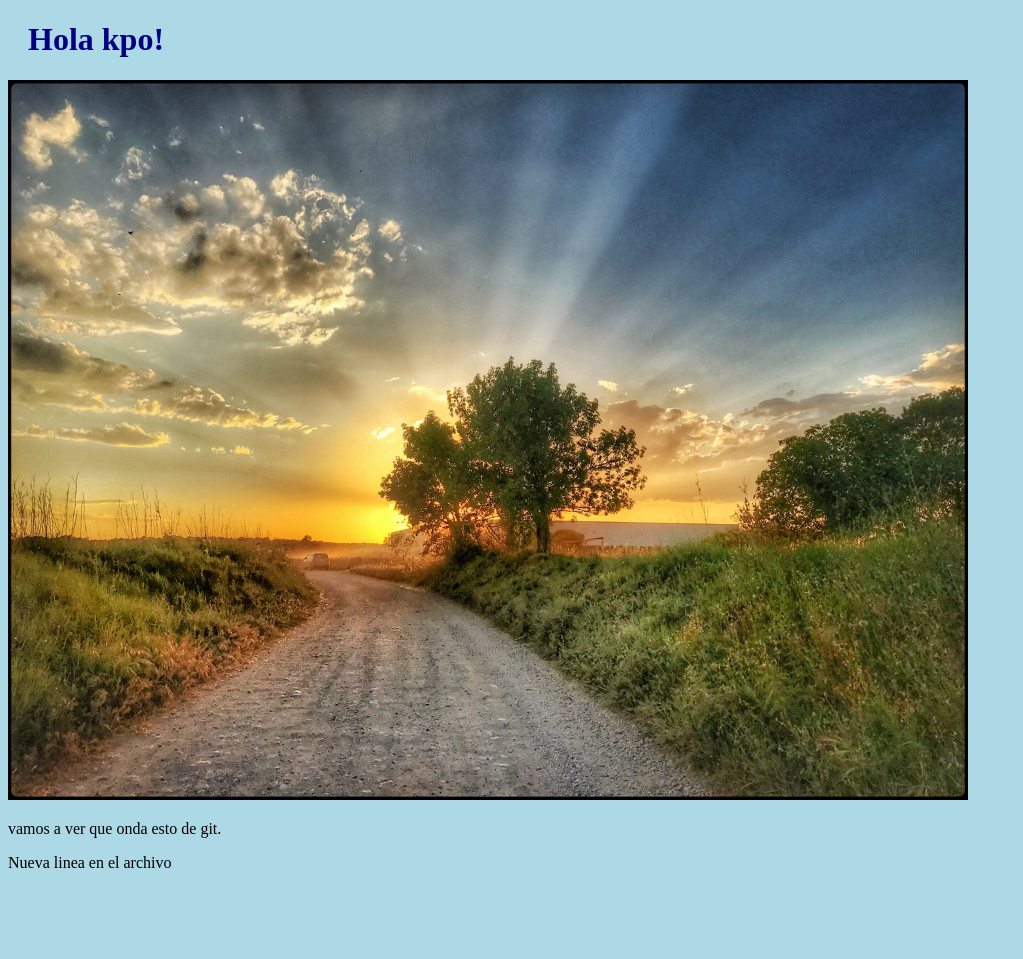
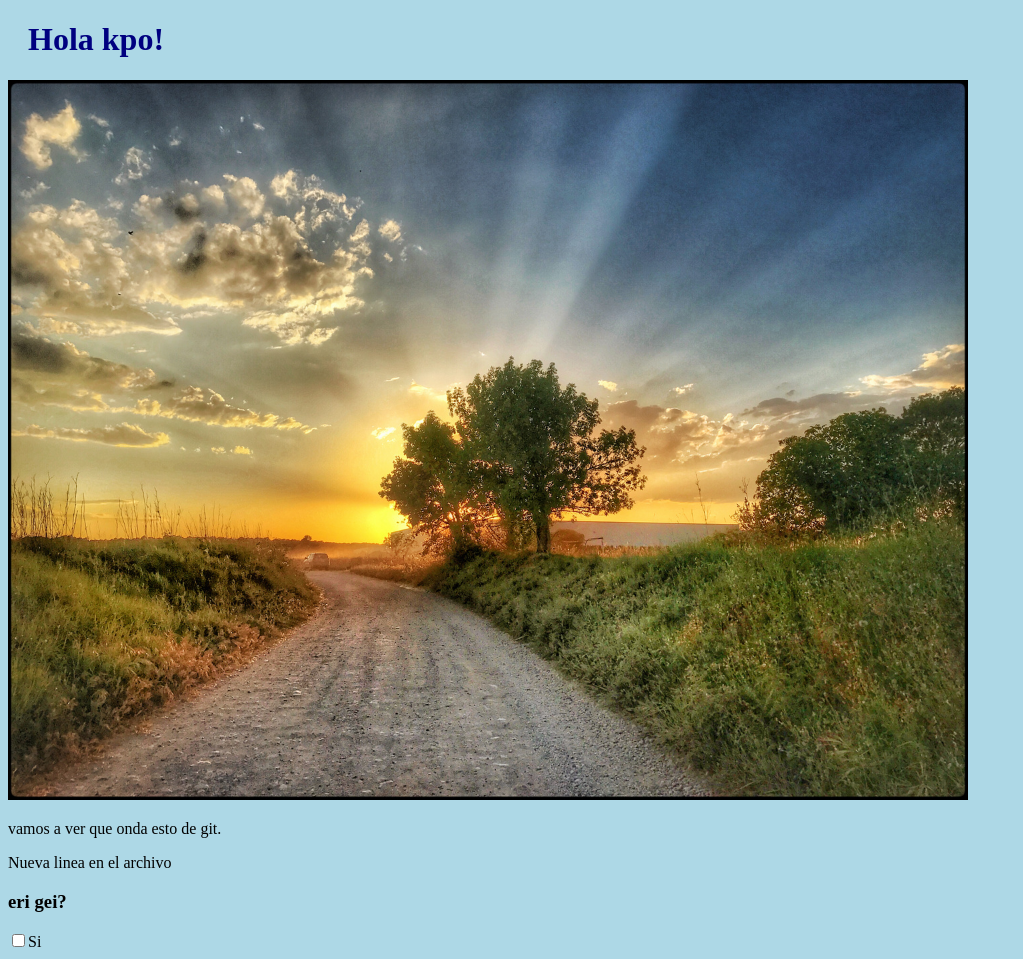
Before and after one commit to lautarosaya/Prueba-Git, a plain HTML site: page index.html in a window 1280 px wide. Shown: the whole page, without its empty margins (0-1023 px from the left). Before the commit the page ends 888 px from the top, so only its background shows below. Drawn offline with Linux system fonts and the light colour scheme.

Commit message:
le cambie una cosa

```diff
--- a/index.html
+++ b/index.html
@@ -13,6 +13,9 @@
 <p>Nueva linea en el archivo</p>
 <div>
 
+    <h3>eri gei?</h3>
+    <input type="checkbox">Si
+
 
 
 </body>
```
